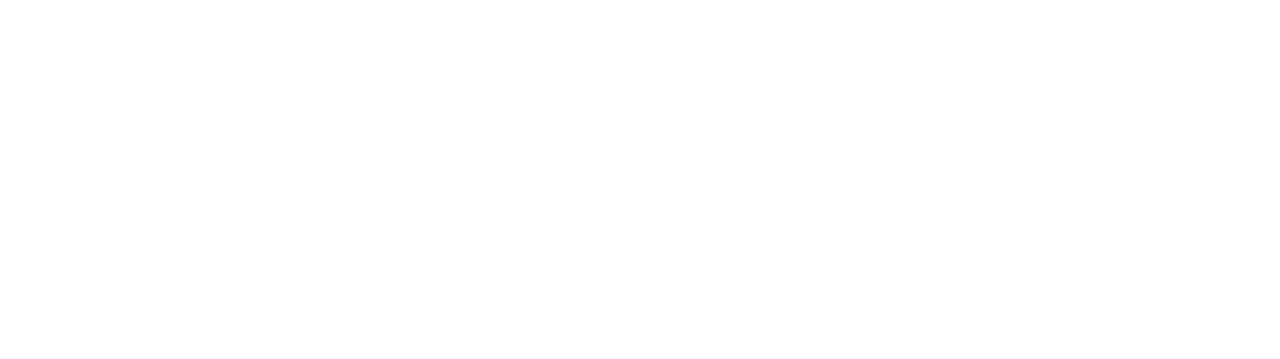
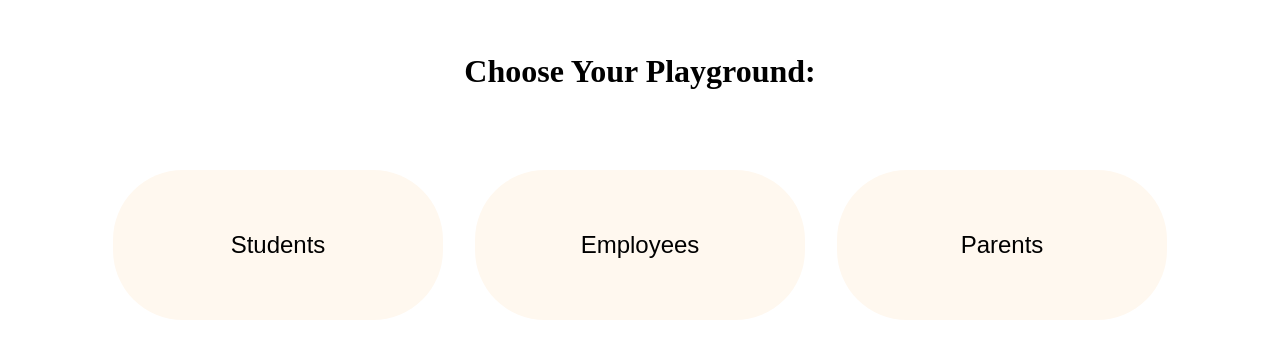
Before and after one commit to Noor-Alina/Learnify, a React (Vite) app: page / in a window 1280 px wide. Shown: the part 235-594 px from the top of the page. Built offline with nearby package versions, Linux system fonts and the light colour scheme.

Commit message:
add playground page

```diff
--- a/package.json
+++ b/package.json
@@ -24,6 +24,7 @@
     "eslint-plugin-react-hooks": "^5.1.0-rc.0",
     "eslint-plugin-react-refresh": "^0.4.9",
     "globals": "^15.9.0",
+    "sass": "^1.77.8",
     "vite": "^5.4.0"
   }
 }
--- a/src/App.jsx
+++ b/src/App.jsx
@@ -1,5 +1,5 @@
 import { BrowserRouter, Route, Routes } from "react-router-dom";
-import { Navigate } from "react-router-dom";
+import Playground from "./pages/Playground/Playground";
 
 function App() {
 
@@ -11,7 +11,7 @@
                 <Routes>
                     <Route
                         path="/"
-                        element={<Navigate to="/" />}
+                        element={<Playground/>}
                     />
                 </Routes>
             </div>
@@ -21,4 +21,4 @@
   )
 }
 
-export default App
+export default App;
--- a/src/pages/Playground/Playground.jsx
+++ b/src/pages/Playground/Playground.jsx
@@ -0,0 +1,16 @@
+import './Playground.scss';
+
+const Playground = () => {
+  return (
+    <div className="playground-container">
+      <h1 className="playground-title">Choose Your Playground:</h1>
+      <div className="playground-buttons">
+        <button className="playground-button">Students</button>
+        <button className="playground-button">Employees</button>
+        <button className="playground-button">Parents</button>
+      </div>
+    </div>
+  );
+};
+
+export default Playground;
--- /dev/null
+++ b/src/pages/Playground/Playground.scss
@@ -0,0 +1,35 @@
+.playground-container {
+    display: flex;
+    flex-direction: column;
+    justify-content: center;
+    align-items: center;
+    height: 100vh;
+  }
+
+  .playground-title {
+    font-size: 2rem;
+    margin-bottom: 5rem;
+  }
+
+  .playground-buttons {
+    display: flex;
+    justify-content: center;
+    gap: 2rem;
+  }
+
+  .playground-button {
+    padding: 1rem 2rem;
+    font-size: 1.5rem;
+    border: none;
+    border-radius: 70px;
+    background-color: #FFF8EF;
+    color: black;
+    cursor: pointer;
+    transition: background-color 0.3s;
+    width: 330px;
+    height: 150px;
+
+    &:hover {
+      background-color: #7C8CFD;
+    }
+  }
```
Also changed, not shown: 1 other file (tests, documents, lock files or other folders).
